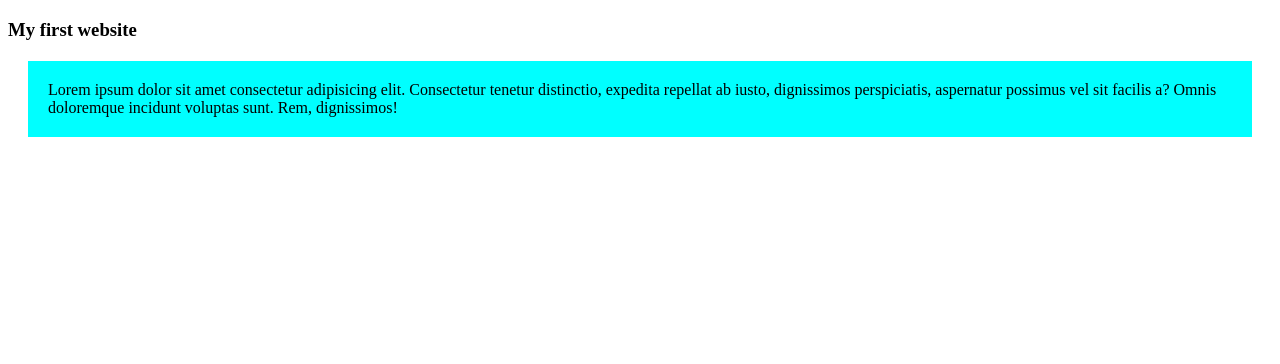
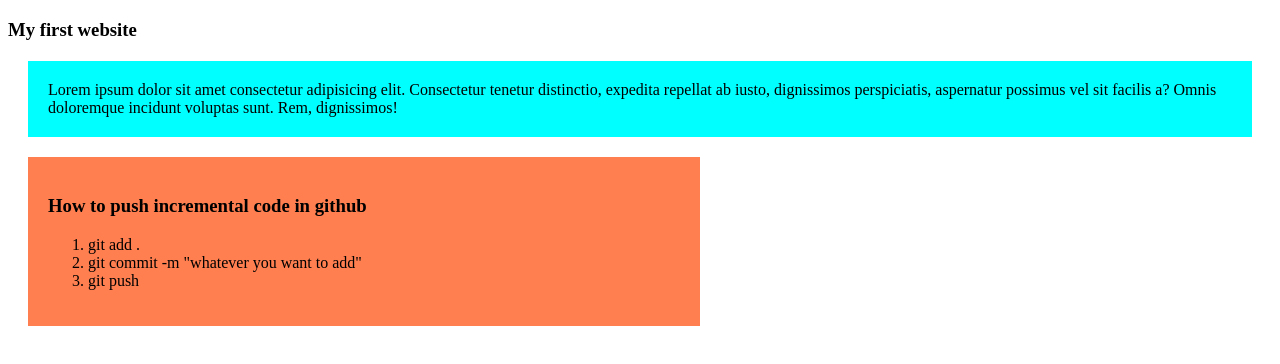
Before and after one commit to Sajid5659/my-first-github-repo, a plain HTML site: page index.html in a window 1280 px wide. Drawn offline with Linux system fonts and the light colour scheme.

Commit message:
slight change in css

```diff
--- a/index.html
+++ b/index.html
@@ -11,5 +11,13 @@
         <h3>My first website</h3>
         <p>Lorem ipsum dolor sit amet consectetur adipisicing elit. Consectetur tenetur distinctio, expedita repellat ab iusto, dignissimos perspiciatis, aspernatur possimus vel sit facilis a? Omnis doloremque incidunt voluptas sunt. Rem, dignissimos!</p>
     </div>
+    <div class="pp">
+        <h3>How to push incremental code in github</h3>
+        <ol>
+            <li>git add .</li>
+            <li>git commit -m "whatever you want to add"</li>
+            <li>git push</li>
+        </ol>
+    </div>
 </body>
 </html>
--- a/styles/blog.css
+++ b/styles/blog.css
@@ -3,3 +3,9 @@ p{
     margin: 20px;
     padding: 20px;
 }
+.pp{
+    background-color: coral;
+    width: 50%;
+    margin: 20px;
+    padding: 20px;
+}
```
